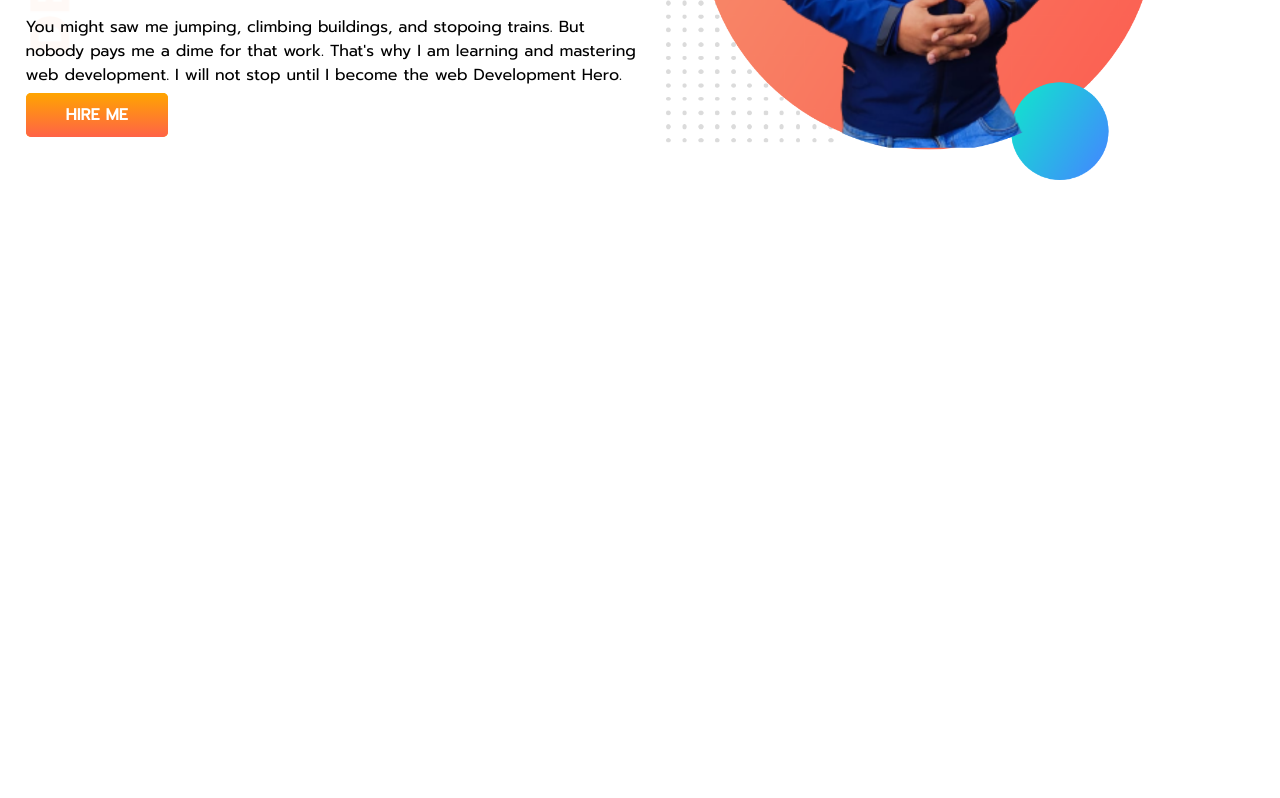
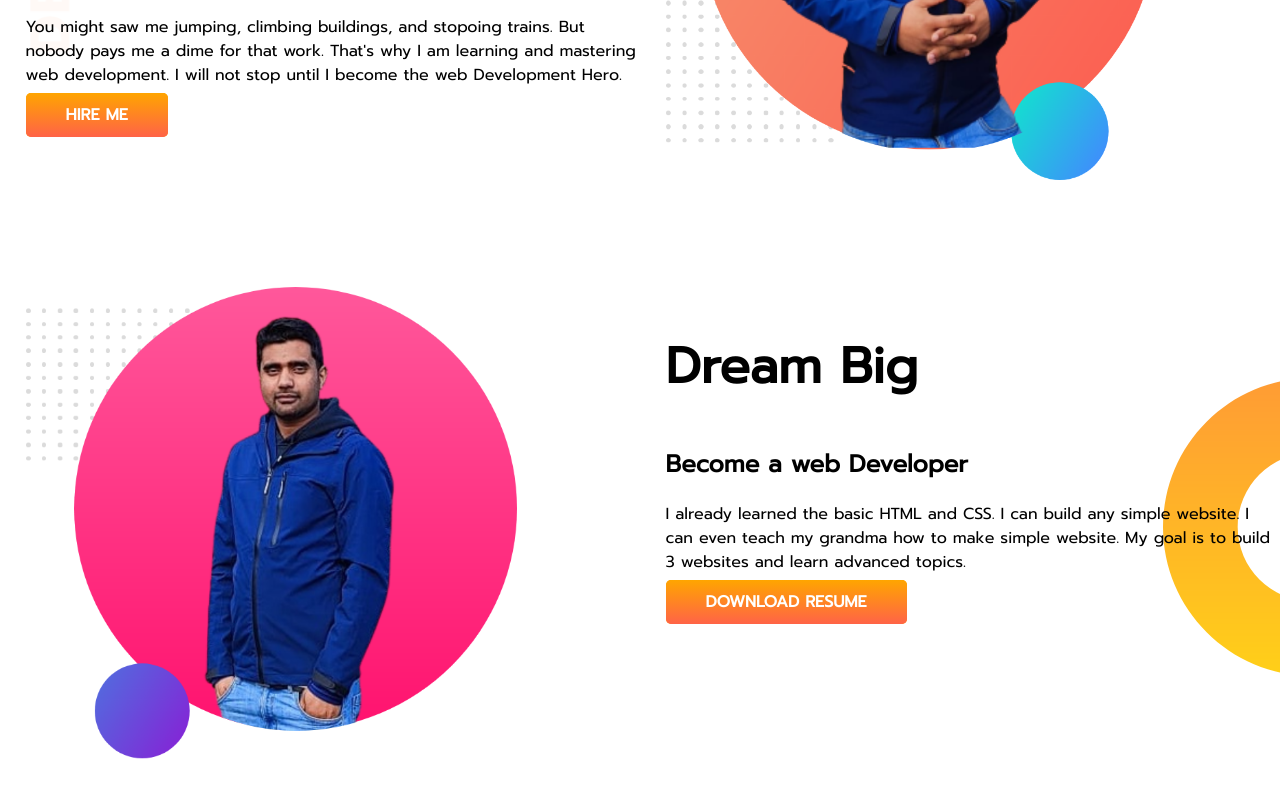
Before and after one commit to burhan103335/Developer-portfolio, a plain HTML site: page index.html in a window 1280 px wide. Shown: the part 308-1106 px from the top of the page. Before the commit the page ends 800 px from the top, so only its background shows below. Drawn offline with Linux system fonts and the light colour scheme.

Commit message:
second section added

```diff
--- a/index.html
+++ b/index.html
@@ -31,6 +31,20 @@
         </div>
     </section>
 
+    <section class="dream-big">
+        <div class="half-width">
+            <img src="./images/burhan2.png" alt="My second images">
+        </div>
+        <br>
+        <div class="half-width">
+            <h1>Dream Big</h1>
+            <h2>Become a web Developer</h2>
+            <p>I already learned the basic HTML and CSS. I can build any simple website. I can even teach my grandma how
+                to make simple website. My goal is to build 3 websites and learn advanced topics.</p>
+            <a class="link_button" target="_blank" href="https://www.linkedin.com/in/burhan103335/">DOWNLOAD RESUME</a>
+        </div>
+    </section>
+
 </body>
 
 </html>
--- a/style.css
+++ b/style.css
@@ -12,6 +12,7 @@ h1 {
 
 section {
     display: flex;
+    margin-bottom: 100px;
 }
 
 .half-width {
@@ -36,3 +37,9 @@ section {
     background-image: url(./images/top-banner.png);
     background-repeat: no-repeat;
 }
+
+.dream-big {
+    background-image: url(./images/dream-bg.png);
+    background-repeat: no-repeat;
+    background-position: right;
+}
```
Also changed, not shown: images/burhan2.png (added).
